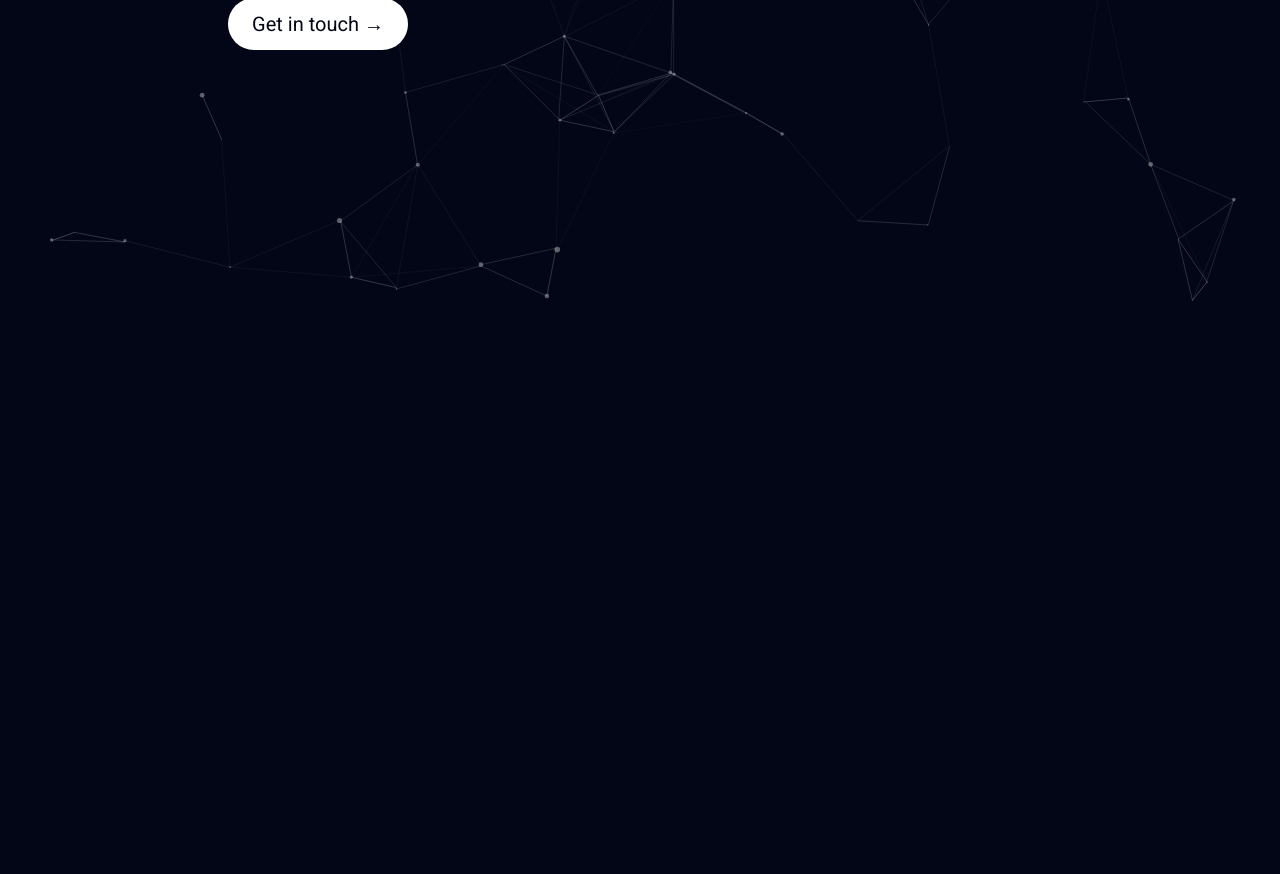
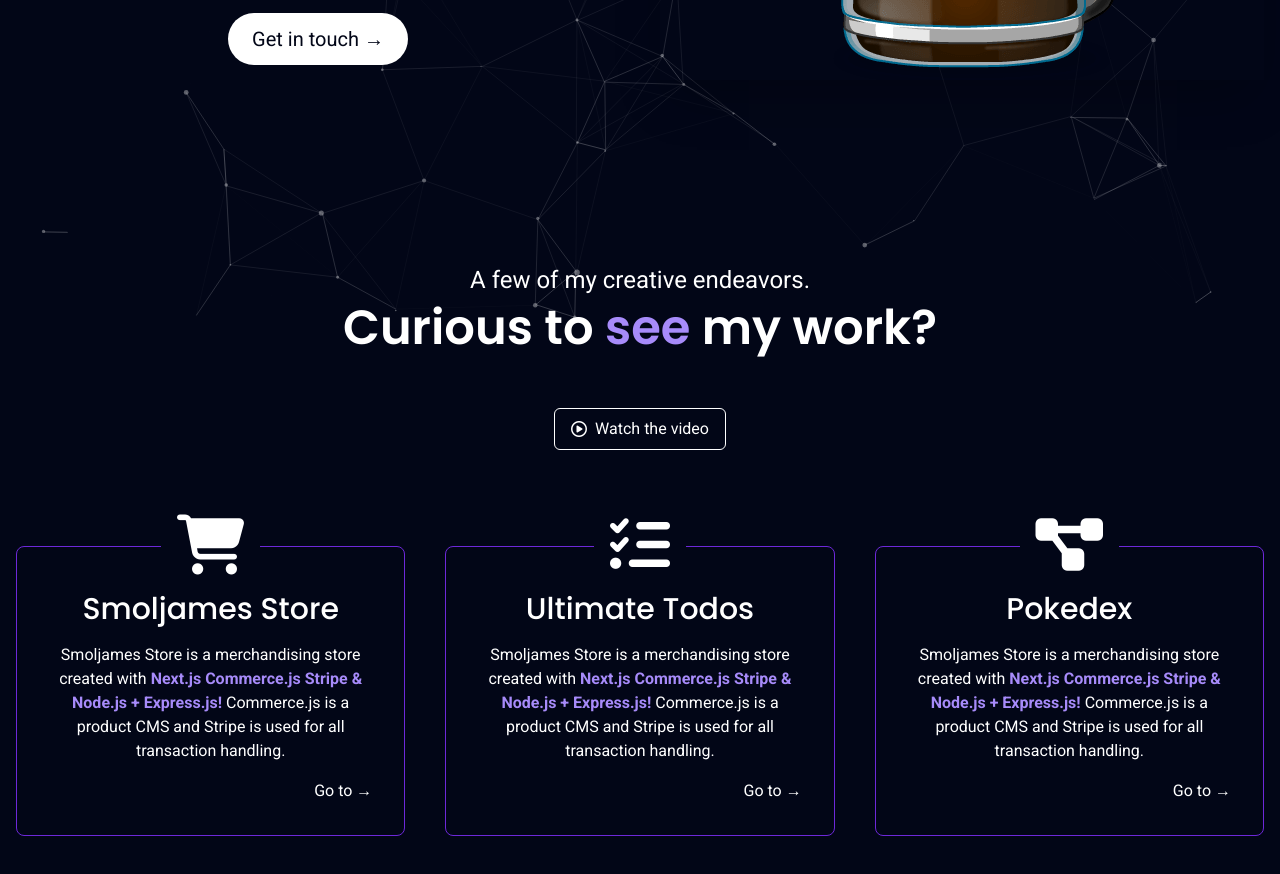
Before and after one commit to Nathan3p0/svelte-portfolio, a SvelteKit app: page / in a window 1280 px wide. Shown: the part 480-1354 px from the top of the page. Before the commit the page ends 800 px from the top, so only its background shows below. Built offline with nearby package versions, Linux system fonts and the light colour scheme.

Commit message:
Add projects section

```diff
--- a/src/components/Header.svelte
+++ b/src/components/Header.svelte
@@ -26,7 +26,7 @@
     <h1 class="font-medium">
         <b class="font-bold poppins">Nathan</b> Szelag
     </h1>
-    <div class="sm:flex items-center gap-4 hidden">
+    <div class="sm:flex ml-auto pr-4 items-center gap-4 hidden">
         {#each tabs as tab}
             <a href={tab.link} class="duration-200 hover:text-violet-400"
                 ><p>{tab.name}</p></a
--- a/src/components/Main.svelte
+++ b/src/components/Main.svelte
@@ -1,4 +1,20 @@
 <script>
+	import Step from './Step.svelte';
+
+	let steps = [
+		{
+			name: 'Smoljames Store',
+			icon: 'fa-solid fa-cart-shopping'
+		},
+		{
+			name: 'Ultimate Todos',
+			icon: 'fa-solid fa-list-check'
+		},
+		{
+			name: 'Pokedex',
+			icon: 'fa-solid fa-diagram-project'
+		}
+	];
 </script>
 
 <main class="flex flex-col flex-1 p-4">
@@ -12,8 +28,9 @@
 				My <span class="text-violet-400">favorite tech</span> includes Javascript, React, Svelte, Node, and MongoDB.
 			</p>
 			<a
-				href=""
-				class="blueShadow mx-auto lg:mr-auto text-base sm:text-lg md:text-xl poppins relative overflow-hidden px-6 py-3 group rounded-full bg-white text-slate-950"
+				href="https://www.linkedin.com/in/nathan-szelag"
+				target="_blank"
+				class="blueShadow mx-auto lg:mr-auto text-base sm:text-lg md:text-xl poppins relative overflow-hidden px-6 py-3 group rounded-full bg-white text-slate-950 cursor-pointer"
 			>
 				<div
 					class="absolute top-0 right-full w-full h-full bg-violet-400 opacity-20 group-hover:translate-x-full z-0 duration-200"
@@ -21,5 +38,51 @@
 				<h4 class="relative z-9">Get in touch &rarr;</h4>
 			</a>
 		</div>
+		<div class="relative shadow-2xl grid place-items-center">
+			<img
+				src={'images/profile.png'}
+				alt="Emoji of Nate Szelag in a coffee pot holding a cup of coffee"
+				class="object-cover z-[2] max-h-[70vh]"
+			/>
+		</div>
+	</section>
+	<section id="projects" class="py-20 lg:py-32 flex flex-col gap-24">
+		<div class="flex flex-col gap-2 text-center">
+			<h6 class="text-lg sm:text-xl md:text-2xl">A few of my creative endeavors.</h6>
+			<h3 class="font-semibold text-3xl sm:text-4xl md:text-5xl">
+				Curious to <span class="poppins text-violet-400">see</span> my work?
+			</h3>
+		</div>
+		<a
+			href="https://www.youtube.com"
+			target="_blank"
+			class="mx-auto px-4 py-2 rounded-md border border-solid border-white flex items-center gap-2 -mb-4 sm:-mb-0 -mt-10 hover:border-violet-700 duration-200"
+		>
+			<i class="fa-regular fa-circle-play" />
+			<p>Watch the video</p>
+		</a>
+		<div class="grid grid-cols-1 lg:grid-cols-3 gap-12 lg:gap-10">
+			<Step step={steps[0]}
+				><p>
+					Smoljames Store is a merchandising store created with <strong class="text-violet-400"
+						>Next.js Commerce.js Stripe & Node.js + Express.js!</strong
+					> Commerce.js is a product CMS and Stripe is used for all transaction handling.
+				</p></Step
+			>
+			<Step step={steps[1]}
+				><p>
+					Smoljames Store is a merchandising store created with <strong class="text-violet-400"
+						>Next.js Commerce.js Stripe & Node.js + Express.js!</strong
+					> Commerce.js is a product CMS and Stripe is used for all transaction handling.
+				</p></Step
+			>
+			<Step step={steps[2]}
+				><p>
+					Smoljames Store is a merchandising store created with <strong class="text-violet-400"
+						>Next.js Commerce.js Stripe & Node.js + Express.js!</strong
+					> Commerce.js is a product CMS and Stripe is used for all transaction handling.
+				</p></Step
+			>
+		</div>
 	</section>
 </main>
--- a/src/components/Step.svelte
+++ b/src/components/Step.svelte
@@ -0,0 +1,24 @@
+<script>
+    export let step;
+</script>
+
+<a
+    href={step.href}
+    target="_blank"
+    class="p-4 sm:p-6 md:p-8 flex flex-col gap-4 rounded-lg border border-solid border-violet-700 text-center group cursor-pointer hover:border-violet-400 duration-200"
+>
+    <div
+        class="bg-slate-950 grid place-items-center px-4 text-5xl md:text-6xl -mt-10 sm:-mt-12 md:-mt-14 lg:-mt-16 mx-auto duration-200"
+    >
+        <i class={step.icon} />
+    </div>
+    <h3 class="font-medium text-xl sm:text-2xl md:text-3xl">{step.name}</h3>
+    <slot />
+    <div class="flex-1 flex justify-between gap-4 items-center">
+        <div
+            class="ml-auto cursor-pinter hover:text-slate-950 duration-200 relative after:absolute after:top-0 after:h-0 after:right-full after:w-full after:h-full after:bg-white after:duration-200 hover:after:translate-x-full after:z-[-1] overflow-hidden"
+        >
+            <p class="relative z-4">Go to &rarr;</p>
+        </div>
+    </div>
+</a>
```
Also changed, not shown: static/images/profile.png (added).
